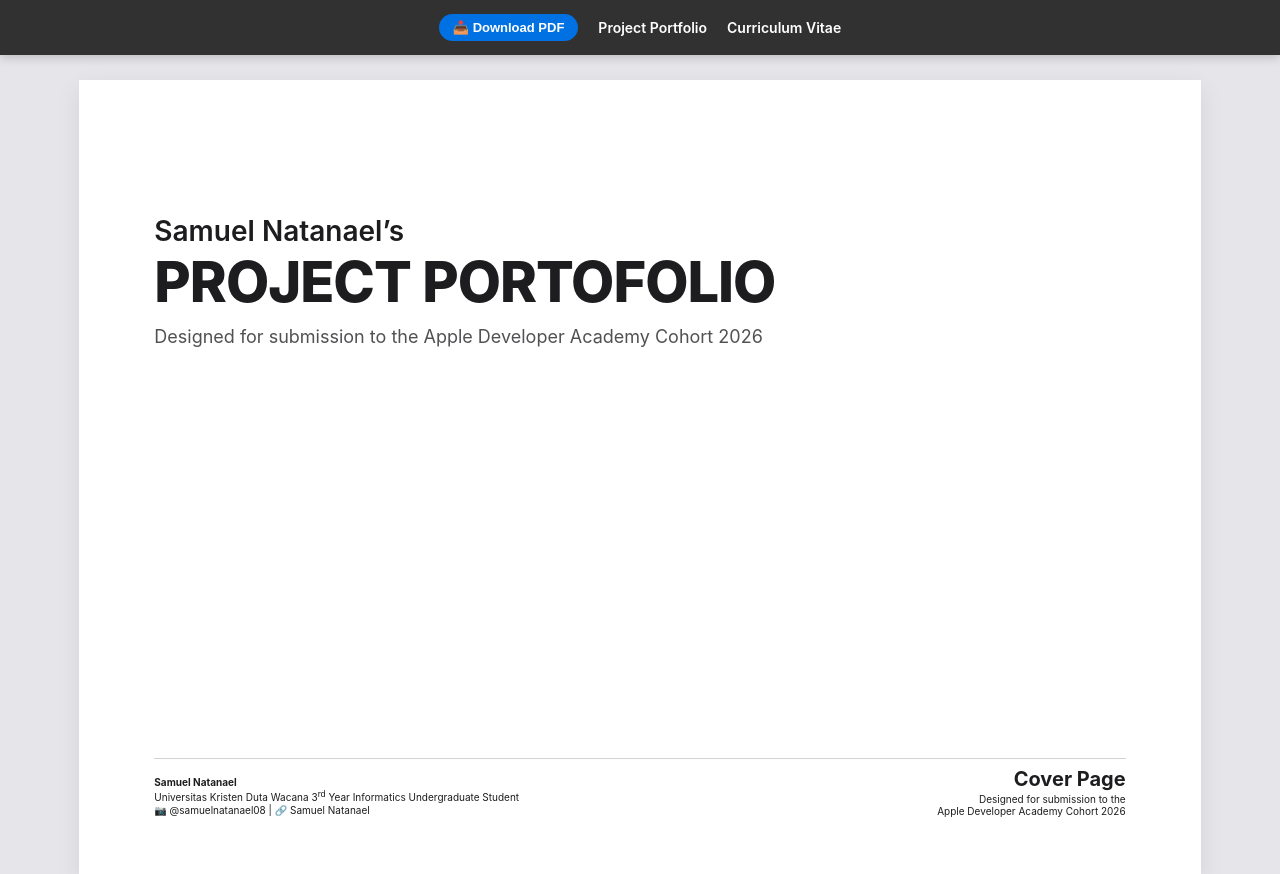
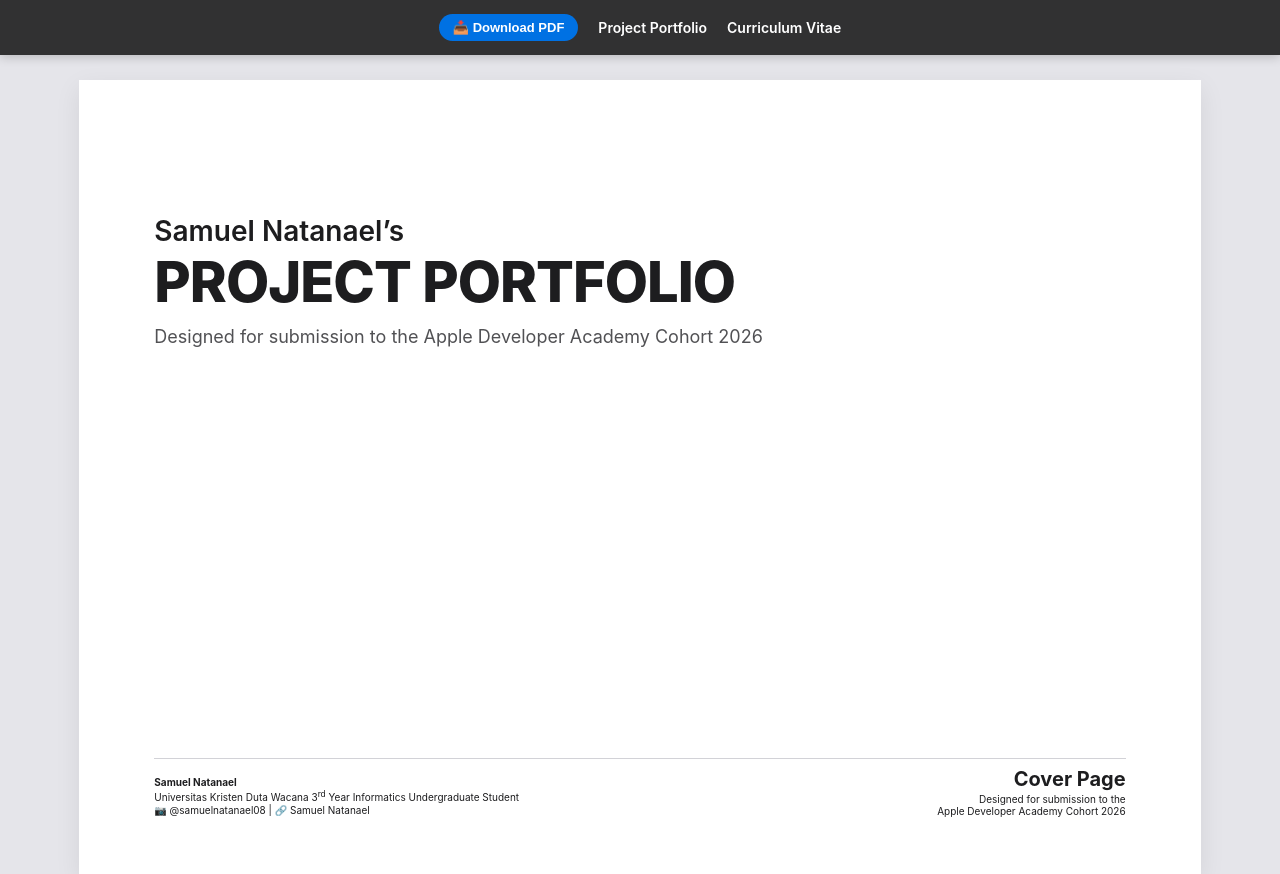
Before and after one commit to SamuelN1508/SamuelN1508.github.io, a plain HTML site: page index.html in a window 1280 px wide. Shown: the top 874 px of the page. Drawn offline with Linux system fonts and the light colour scheme.

Commit message:
porto typo

```diff
--- a/index.html
+++ b/index.html
@@ -276,7 +276,7 @@
     <div class="page">
         <div class="cover-content">
             <div class="cover-author">Samuel Natanael’s</div>
-            <h1 class="cover-title">PROJECT PORTOFOLIO</h1>
+            <h1 class="cover-title">PROJECT PORTFOLIO</h1>
             <div class="cover-subtitle">Designed for submission to the Apple Developer Academy Cohort 2026</div>
         </div>
         <div class="footer">
```
